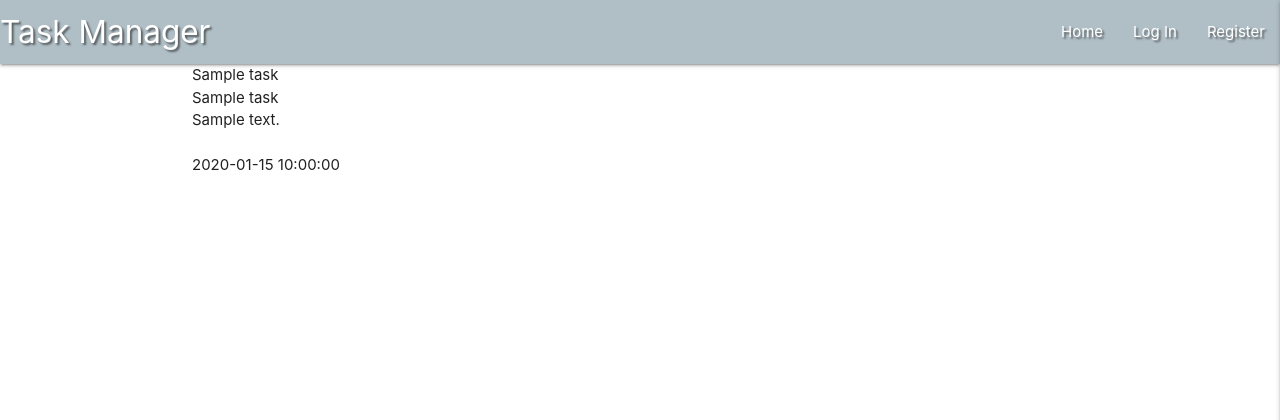
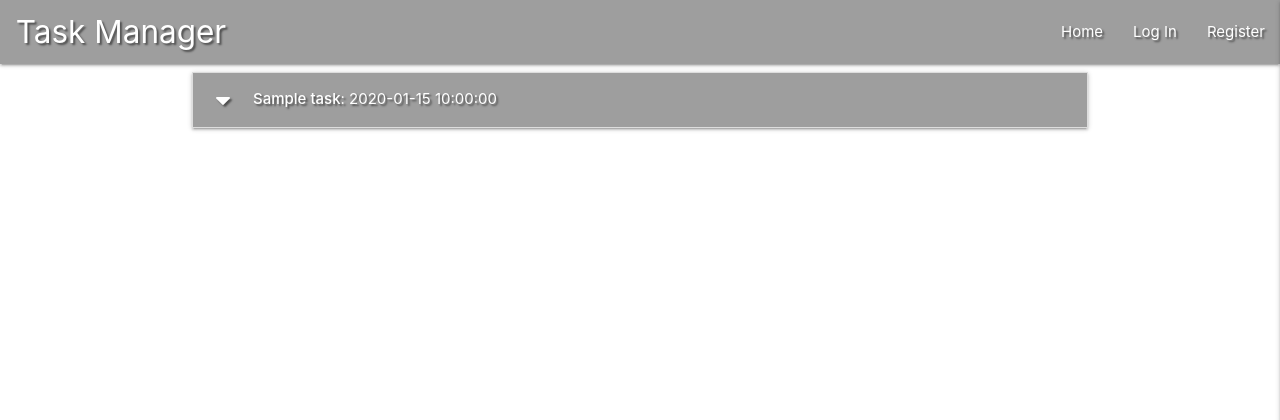
Before and after one commit to Dutchie1990/Task_Manager, a Flask app: page / in a window 1280 px wide. Shown: the top 420 px of the page. Run offline with Flask 2, Linux system fonts and the light colour scheme; a database or web service that is not in the repository returns one stand-in record (values such as "Sample title"); some libraries are stand-ins or nearby versions.

Commit message:
bind data from db to accordion

```diff
--- a/static/css/style.css
+++ b/static/css/style.css
@@ -5,3 +5,11 @@
 .flashes h4{
     line-height: 2;
 }
+
+.brand-logo{
+    margin-left: 0.5em !important;
+}
+
+.exclamation{
+    margin-left: 1rem !important;
+}
--- a/static/js/script.js
+++ b/static/js/script.js
@@ -1,3 +1,5 @@
-  $(document).ready(function(){
-    $('.sidenav').sidenav({edge: "right"});
-  });
+$(document).ready(function () {
+    $('.sidenav').sidenav({ edge: "right" });
+    $('.collapsible').collapsible();
+    $('.tooltipped').tooltip();
+});
--- a/templates/base.html
+++ b/templates/base.html
@@ -18,7 +18,7 @@
 
 <body>
     <header>
-        <nav class="nav-extended text-shadow blue-grey lighten-3">
+        <nav class="nav-extended text-shadow grey light-grey-text text-darken-4">
             <!--Desktop section-->
             <div class="nav-wrapper">
                 <a href="{{ url_for('get_tasks') }}" class="brand-logo">Task Manager</a>
--- a/templates/tasks.html
+++ b/templates/tasks.html
@@ -1,10 +1,26 @@
 {% extends "base.html" %}
 {% block content %}
+
+<ul class="collapsible">
     {% for task in tasks %}
-        {{ task.task_name }}<br>
-        {{ task.category_name }}<br>
-        {{ task.task_description }}<br>
-        {{ task.is_urgent }}<br>
-        {{ task.due_date }}<br>
+    <li>
+        <div class="collapsible-header white-text grey text-shadow">
+            <i class="fas fa-caret-down"></i>
+            <strong>{{ task.task_name }}</strong> : {{ task.due_date }}
+            {% if task.is_urgent == "on" %}
+                <i class="fas fa-exclamation-circle tooltipped text-align exclamation" data-position="right" data-tooltip="Urgent"></i>
+            {% endif %}
+        </div>
+        <div class="collapsible-body">
+            <strong>
+                {{ task.category_name }}
+            </strong>
+            <p>
+                {{ task.task_description }}
+            </p>
+        </div>
+    </li>
     {% endfor %}
+</ul>
+
 {% endblock %}
```
